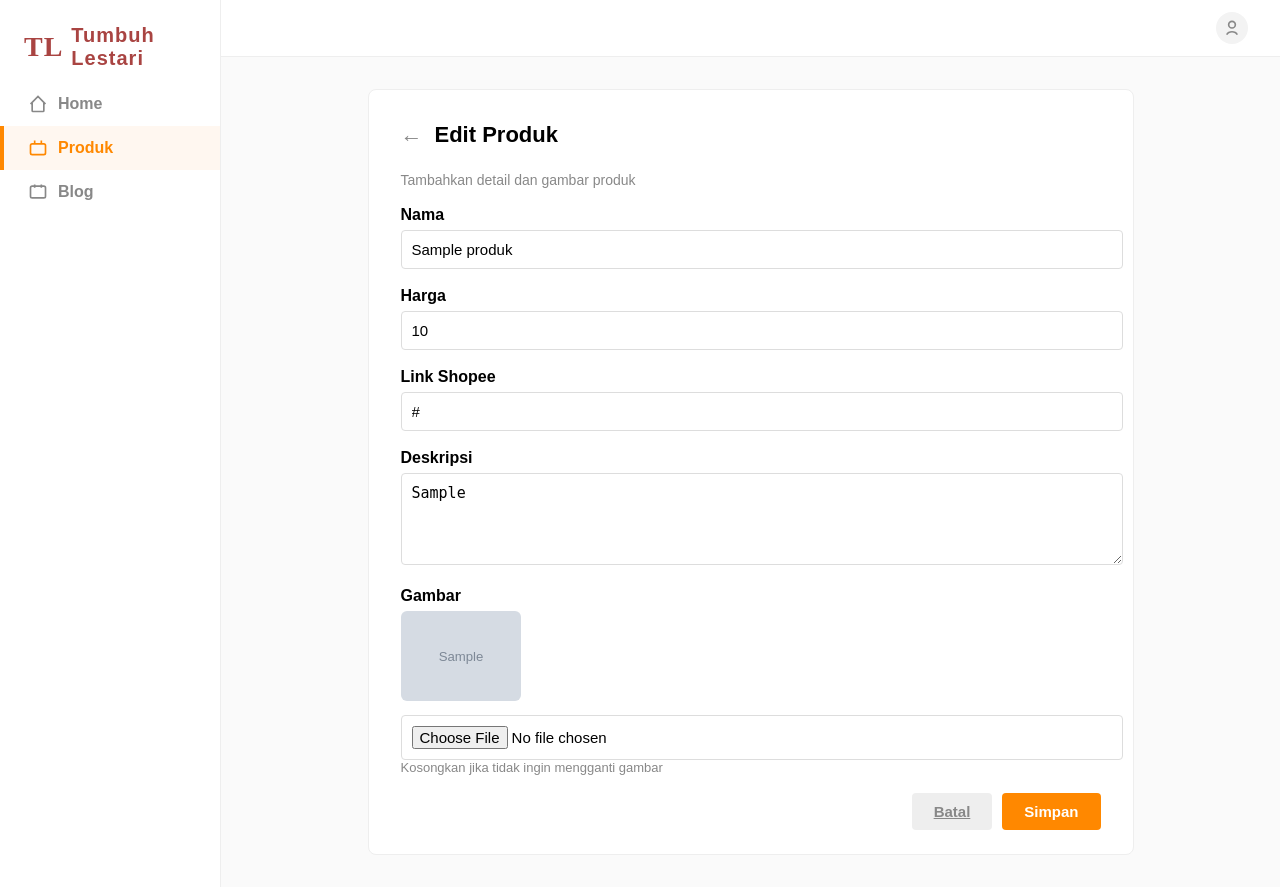
After one commit to AndhikaMS/301220024_Andhika-Maulana-Shiddiq_IF6B_Pemrograman-Internet, a PHP site: page /produk_edit.php?id=1 in a window 1280 px wide. The commit adds this page. Run offline with PHP 8.4, Linux system fonts and the light colour scheme; the visitor is signed in with stand-in values (Sample User, id 1); tables that the repository leaves empty or names only in its code hold one stand-in row (values such as "Sample post"); grey boxes marked "Sample" are stand-in pictures.

Commit message:
Commit4 - Tab produk(2)
-Memperbaiki gambar tidak muncul di tab produk
-Menambahkan opsi edit dan delete di produk yang sudah dibuat
-Menambahkan form edit produk

```diff
--- /dev/null
+++ b/produk_edit.php
@@ -0,0 +1,112 @@
+<?php
+session_start();
+if (!isset($_SESSION['user'])) {
+    header('Location: login.php');
+    exit();
+}
+include 'koneksi.php';
+$id = $_GET['id'] ?? '';
+if (!$id) die('ID produk tidak ditemukan');
+$q = mysqli_query($conn, "SELECT * FROM produk WHERE id=".intval($id));
+$data = mysqli_fetch_assoc($q);
+if (!$data) die('Produk tidak ditemukan');
+?>
+<!DOCTYPE html>
+<html lang="id">
+<head>
+    <meta charset="UTF-8">
+    <title>Edit Produk - Tumbuh Lestari</title>
+    <style>
+        body { margin:0; background: #fafafa; font-family: Arial, sans-serif; }
+        .layout { display: flex; min-height: 100vh; }
+        .sidebar { width: 220px; background: #fff; border-right: 1px solid #eee; display: flex; flex-direction: column; }
+        .logo { font-weight: bold; font-size: 20px; color: #a94442; letter-spacing: 1px; padding: 24px 24px 12px 24px; display: flex; align-items: center; }
+        .logo span { font-family: serif; font-size: 28px; margin-right: 8px; color: #a94442; }
+        .menu { flex: 1; }
+        .menu-item { display: flex; align-items: center; padding: 12px 24px; color: #888; background: #fff; border-left: 4px solid transparent; font-weight: bold; text-decoration: none; transition: background 0.2s, color 0.2s; }
+        .menu-item.active { color:#ff8800; background:#fff7f0; border-left:4px solid #ff8800; }
+        .menu-item svg { margin-right: 10px; stroke: #888; transition: stroke 0.2s; }
+        .menu-item.active svg { stroke: #ff8800; }
+        .header { height: 56px; background: #fff; border-bottom: 1px solid #eee; display: flex; align-items: center; justify-content: flex-end; padding: 0 32px; }
+        .profile { width: 32px; height: 32px; border-radius: 50%; background: #f3f3f3; display: flex; align-items: center; justify-content: center; font-size: 18px; color: #888; }
+        .content { flex: 1; padding: 32px; }
+        .form-card { border: 1px solid #eee; border-radius: 8px; background: #fff; padding: 32px 32px 24px 32px; max-width: 700px; margin: 0 auto; }
+        .form-header { display: flex; align-items: center; gap: 12px; margin-bottom: 24px; }
+        .form-title { font-size: 22px; font-weight: bold; }
+        .form-desc { color: #888; font-size: 14px; margin-bottom: 18px; }
+        .form-group { margin-bottom: 18px; }
+        .form-label { font-weight: bold; margin-bottom: 6px; display: block; }
+        .form-input, .form-textarea { width: 100%; padding: 10px; border: 1px solid #ddd; border-radius: 4px; font-size: 15px; }
+        .form-textarea { min-height: 70px; resize: vertical; }
+        .form-actions { display: flex; justify-content: flex-end; gap: 10px; margin-top: 18px; }
+        .btn { background: #ff8800; color: #fff; border: none; padding: 10px 22px; border-radius: 4px; font-size: 15px; font-weight: bold; cursor: pointer; }
+        .btn-cancel { background: #eee; color: #888; border: none; }
+        .img-preview { margin-bottom: 10px; }
+    </style>
+</head>
+<body>
+<div class="layout">
+    <div class="sidebar">
+        <div class="logo"><span>TL</span> Tumbuh Lestari</div>
+        <div class="menu">
+            <a href="home.php" class="menu-item">
+                <svg width="20" height="20" fill="none" stroke="#888" stroke-width="2" viewBox="0 0 24 24"><path d="M3 12l2-2m0 0l7-7 7 7M5 10v10a1 1 0 001 1h3m10-11l2 2m-2-2v10a1 1 0 01-1 1h-3m-6 0h6"/></svg>
+                Home
+            </a>
+            <a href="produk.php" class="menu-item active">
+                <svg width="20" height="20" fill="none" stroke="#ff8800" stroke-width="2" viewBox="0 0 24 24"><rect x="3" y="7" width="18" height="13" rx="2"/><path d="M16 3v4M8 3v4"/></svg>
+                Produk
+            </a>
+            <a href="#" class="menu-item">
+                <svg width="20" height="20" fill="none" stroke="#888" stroke-width="2" viewBox="0 0 24 24"><rect x="3" y="5" width="18" height="14" rx="2"/><path d="M8 3v4M16 3v4"/></svg>
+                Blog
+            </a>
+        </div>
+    </div>
+    <div style="flex:1;display:flex;flex-direction:column;">
+        <div class="header">
+            <div class="profile">
+                <svg width="20" height="20" fill="none" stroke="#888" stroke-width="2" viewBox="0 0 24 24"><circle cx="12" cy="8" r="4"/><path d="M6 20c0-2.2 3.6-3.5 6-3.5s6 1.3 6 3.5"/></svg>
+            </div>
+        </div>
+        <div class="content">
+            <form class="form-card" method="post" action="produk_edit_proses.php?id=<?= $data['id'] ?>" enctype="multipart/form-data">
+                <div class="form-header">
+                    <a href="produk.php" style="text-decoration:none;color:#888;font-size:22px;">&#8592;</a>
+                    <div class="form-title">Edit Produk</div>
+                </div>
+                <div class="form-desc">Tambahkan detail dan gambar produk</div>
+                <div class="form-group">
+                    <label class="form-label">Nama</label>
+                    <input type="text" name="nama" class="form-input" value="<?= htmlspecialchars($data['nama']) ?>" required>
+                </div>
+                <div class="form-group">
+                    <label class="form-label">Harga</label>
+                    <input type="number" name="harga" class="form-input" value="<?= htmlspecialchars($data['harga']) ?>" required>
+                </div>
+                <div class="form-group">
+                    <label class="form-label">Link Shopee</label>
+                    <input type="url" name="link_shopee" class="form-input" value="<?= htmlspecialchars($data['link_shopee']) ?>">
+                </div>
+                <div class="form-group">
+                    <label class="form-label">Deskripsi</label>
+                    <textarea name="deskripsi" class="form-textarea"><?= htmlspecialchars($data['deskripsi']) ?></textarea>
+                </div>
+                <div class="form-group">
+                    <label class="form-label">Gambar</label>
+                    <?php if ($data['gambar']): ?>
+                        <div class="img-preview"><img src="uploads/<?= htmlspecialchars($data['gambar']) ?>" alt="img" style="max-width:120px;max-height:120px;border-radius:6px;"></div>
+                    <?php endif; ?>
+                    <input type="file" name="gambar" class="form-input" accept="image/*">
+                    <div style="color:#888;font-size:13px;">Kosongkan jika tidak ingin mengganti gambar</div>
+                </div>
+                <div class="form-actions">
+                    <a href="produk.php" class="btn btn-cancel">Batal</a>
+                    <button type="submit" class="btn">Simpan</button>
+                </div>
+            </form>
+        </div>
+    </div>
+</div>
+</body>
+</html>
```
Also changed, not shown: produk.php (+28 -2 lines), produk_edit_proses.php (added, +49 -0 lines).
